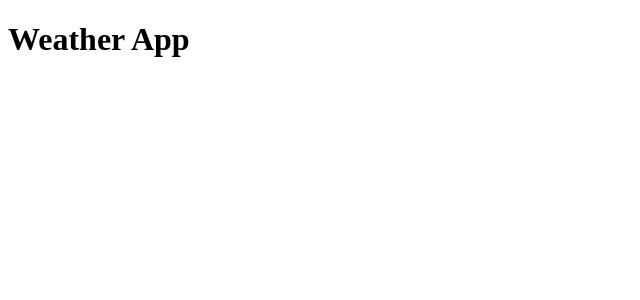
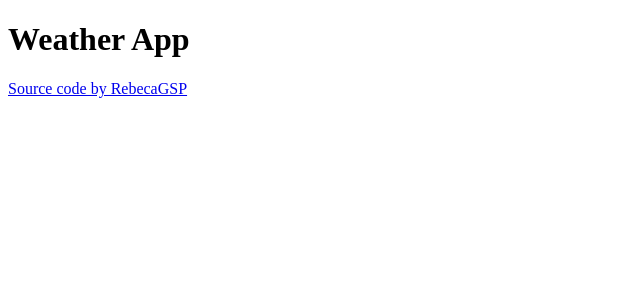
Before and after one commit to RebecaGSP/react-weather-app-shecodes, a React (Create React App) app: page / in a window 1280 px wide. Shown: the top 300 px of the page, without its empty margins (0-640 px from the left). Built offline with nearby package versions, Linux system fonts and the light colour scheme.

Commit message:
Added GitHub URL

```diff
--- a/src/App.js
+++ b/src/App.js
@@ -4,6 +4,9 @@
   return (
     <div className="App">
       <h1>Weather App</h1>
+      <footer>
+        <a href="https://github.com/RebecaGSP/react-weather-app-shecodes" target="_blank">Source code by RebecaGSP</a>
+      </footer>
     </div>
   );
 }
```
